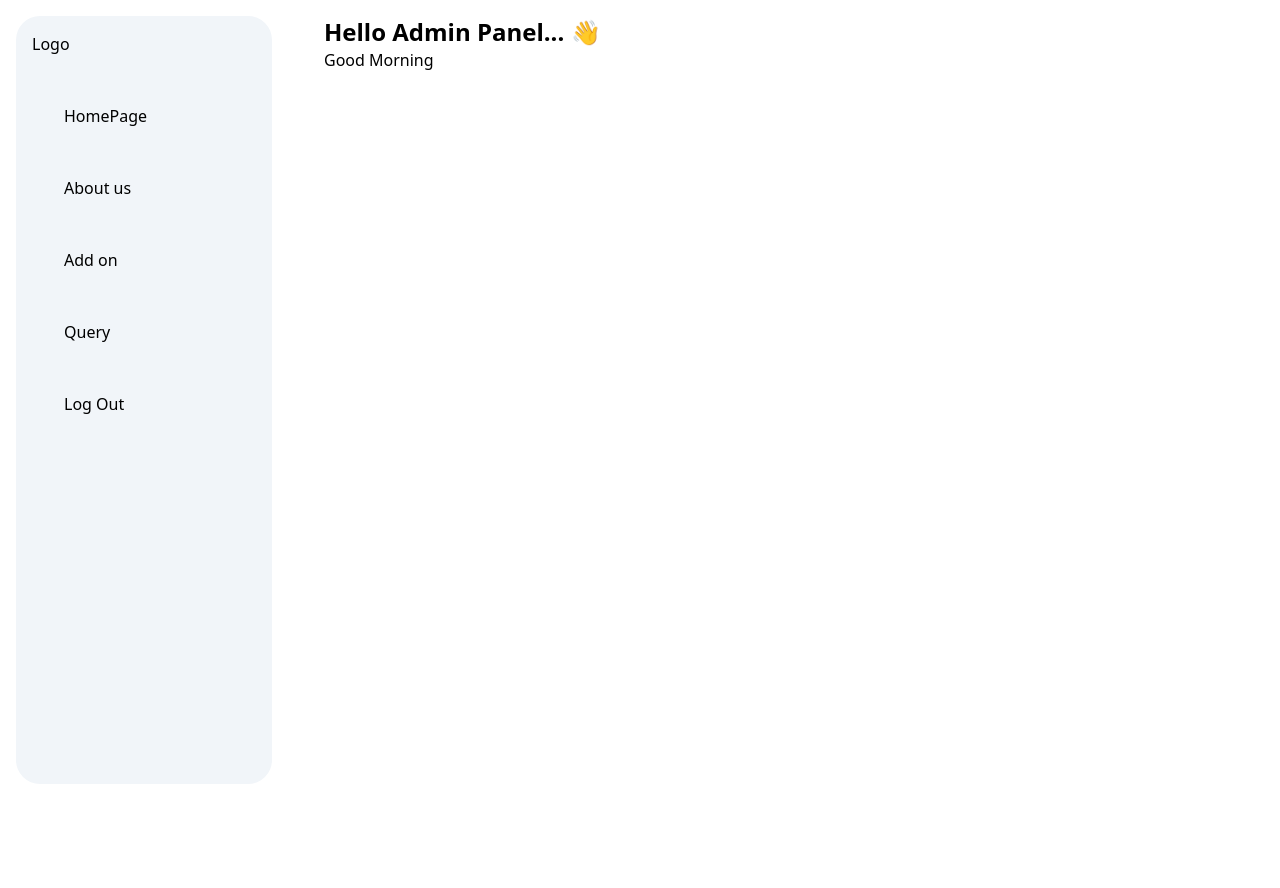
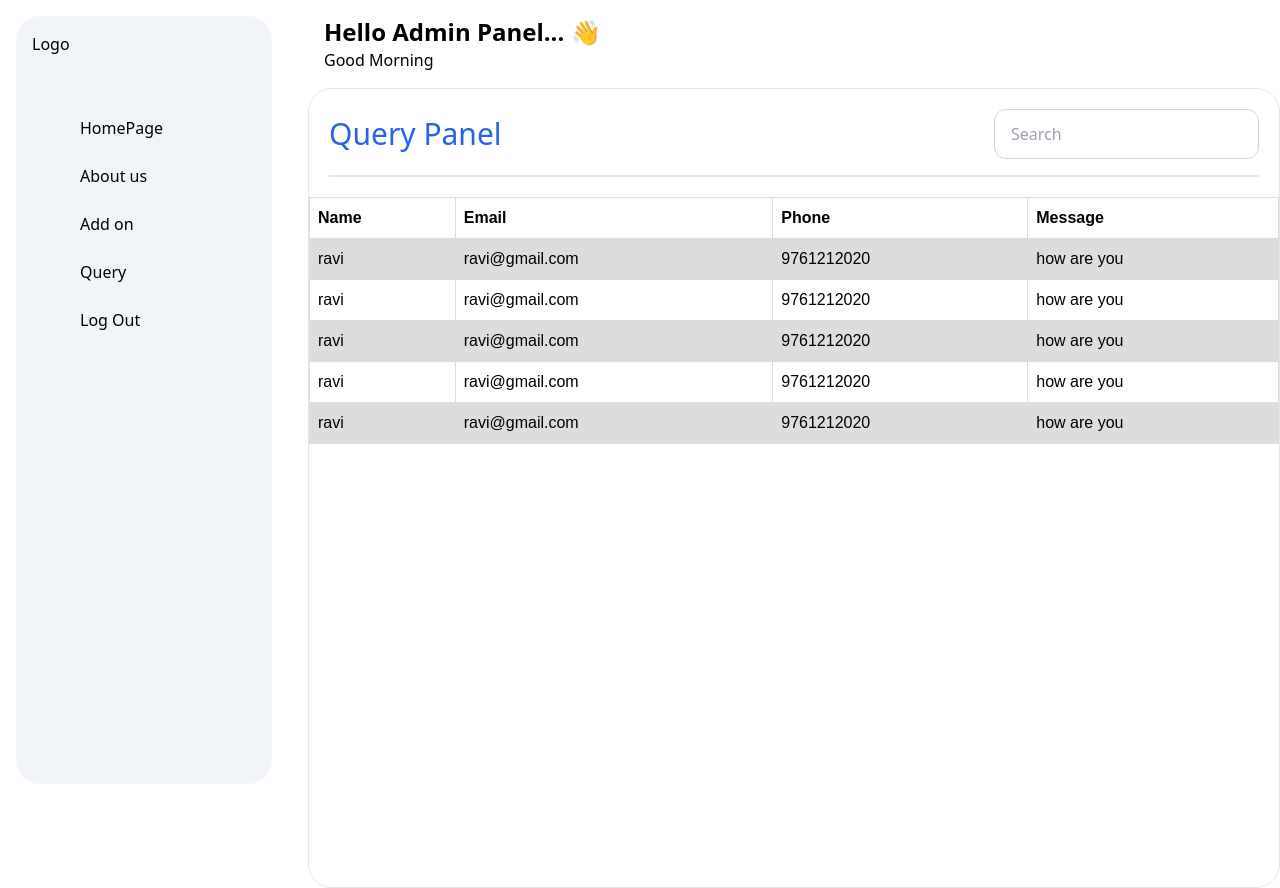
Before and after one commit to ravi715950/Admin-Dashboard, a React (Create React App) app: page / in a window 1280 px wide. Built offline with nearby package versions, Linux system fonts and the light colour scheme.

Commit message:
create sidebar and query panel

```diff
--- a/src/App.css
+++ b/src/App.css
@@ -1,3 +1,24 @@
 .App {
   text-align: center;
 }
+
+table {
+  font-family: arial, sans-serif;
+  border-collapse: collapse;
+  width: 100%;
+}
+
+td, th {
+  border: 1px solid #dddddd;
+  text-align: left;
+  padding: 8px;
+
+}
+ th {
+
+  text-transform: capitalize;
+}
+
+tr:nth-child(even) {
+  background-color: #dddddd;
+}
--- a/src/App.js
+++ b/src/App.js
@@ -2,6 +2,7 @@ import React from 'react'
 import LoginPage from './Componants/LoginPage'
 import { Route, BrowserRouter as Router, Routes } from 'react-router-dom'
 import Navbar from './Componants/navbar'
+import './App.css'
 
 
 
--- /dev/null
+++ b/src/Componants/Data.js
@@ -0,0 +1,37 @@
+export const items =[
+    {
+        name:"ravi",
+        email:"ravi@gmail.com",
+        phone:"9761212020",
+        message:"how are you"
+
+    },
+    {
+        name:"ravi",
+        email:"ravi@gmail.com",
+        phone:"9761212020",
+        message:"how are you"
+
+    },
+    {
+        name:"ravi",
+        email:"ravi@gmail.com",
+        phone:"9761212020",
+        message:"how are you"
+
+    },
+    {
+        name:"ravi",
+        email:"ravi@gmail.com",
+        phone:"9761212020",
+        message:"how are you"
+
+    },
+    {
+        name:"ravi",
+        email:"ravi@gmail.com",
+        phone:"9761212020",
+        message:"how are you"
+
+    },
+]
--- a/src/Componants/QueryPanel.jsx
+++ b/src/Componants/QueryPanel.jsx
@@ -1,10 +1,33 @@
 import React from 'react'
+import { items } from './Data'
 
 function QueryPanel() {
   return (
     <>
-  <div className='w-full h-full'>
+  <div className='h-full border rounded-3xl'>
+<div className='flex justify-between items-center m-5 border-b-2 pb-4'>
+    <h1 className='text-3xl text-blue-600'>Query Panel</h1>
+    <input className='px-4 py-3 border border-gray-300 rounded-xl'  type="text" placeholder='Search' />
+</div>
+<div>
+<table>
+  <tr>
+    <th>Name</th>
+    <th>Email</th>
+    <th>phone</th>
+    <th>message</th>
+  </tr>
+{items.map((query)=>(
+ <tr>
+ <td>{query.name}</td>
+ <td>{query.email}</td>
+ <td>{query.phone}</td>
+ <td>{query.message}</td>
+</tr>
+))}
 
+</table>
+</div>
   </div>
     </>
   )
--- a/src/Componants/Sidebar.jsx
+++ b/src/Componants/Sidebar.jsx
@@ -1,16 +1,24 @@
 import React from 'react'
+import { Link } from 'react-router-dom';
 
 const Sidebar = () => {
   return (
     <>
       <div className='flex h-screen p-4 rounded-lg' >
         <div className='w-64 bg-slate-100 text-black p-4 rounded-3xl space-y-12 space-x-8 '>
-          <div className='space-x-4'>Logo</div>
-          <div>HomePage</div>
-          <div>About us</div>
-          <div>Add on</div>
-          <div>Query</div>
-          <div>Log Out</div>
+          <div >Logo</div>
+          <div className='text-center'>
+            <div className=' hover:bg-slate-300 w-fit px-4 py-3 rounded-lg'>
+              <Link to="/login">HomePage</Link>
+            </div>
+            <div className=' hover:bg-slate-300 w-fit px-4 py-3 rounded-lg'><Link to="/login">About us</Link></div>
+            <div className=' hover:bg-slate-300 w-fit px-4 py-3 rounded-lg'>Add on
+            </div>
+            <div className=' hover:bg-slate-300 w-fit px-4 py-3 rounded-lg'>
+              <Link to="/">Query</Link>
+            </div>
+            <div className=' hover:bg-slate-300 w-fit px-4 py-3 rounded-lg'>Log Out</div>
+          </div>
         </div>
       </div>
     </>
--- a/src/Componants/navbar.jsx
+++ b/src/Componants/navbar.jsx
@@ -6,7 +6,7 @@ function Navbar() {
   return (
     <div className='flex gap-5 h-screen'>
       <Sidebar/>
-      <div>
+      <div className='w-full'>
       <div className='p-4'>
       <div className='text-2xl font-bold'><h2> Hello Admin Panel... 👋</h2></div>
       <div className='font-light'><h1>Good Morning</h1></div>
```
Also changed, not shown: src/Componants/LoginPage.jsx (+5 -6 lines).
